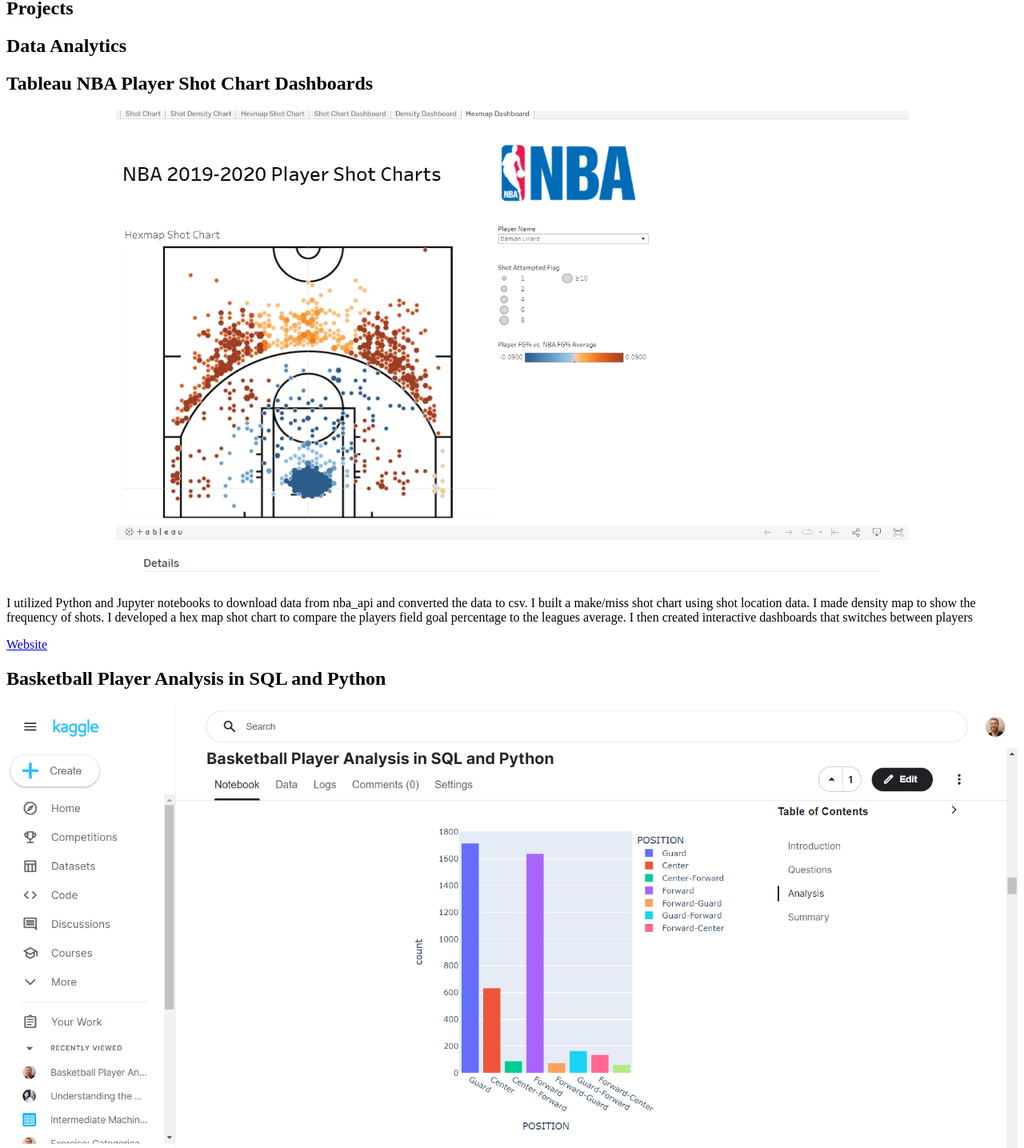
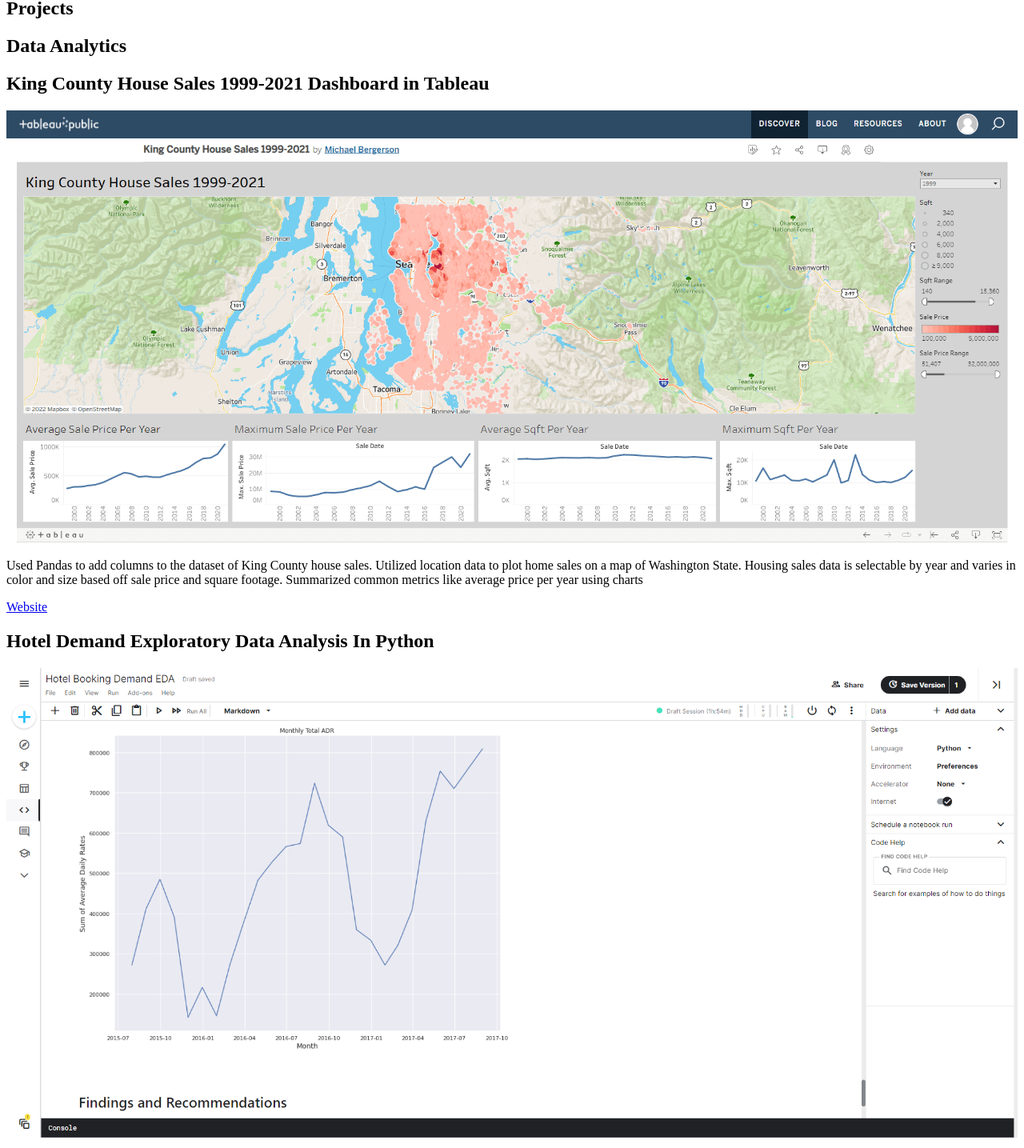
Before and after one commit to anxietyattacked/portfolio-v2, a Next.js app: page / in a window 1280 px wide. Shown: the part 1220-2655 px from the top of the page at 80% size. Built offline with nearby package versions, Linux system fonts and the light colour scheme.

Commit message:
added projects

```diff
--- a/data/dataProject.js
+++ b/data/dataProject.js
@@ -1,4 +1,20 @@
 export const dataProject = [
+  {
+    name: "King County House Sales 1999-2021 Dashboard in Tableau",
+    image: "/images/King County House Sales 1999-2021.png",
+    info: "Used Pandas to add columns to the dataset of King County house sales. Utilized location data to plot home sales on a map of Washington State. Housing sales data is selectable by year and varies  in color and size based off sale price and square footage. Summarized common metrics like average price per year using charts",
+    Link: "https://public.tableau.com/app/profile/michael.bergerson/viz/KingCountyHouseSales1999-2021/Dashboard1",
+    iWidth: 1920,
+    iHeight: 820,
+  },
+  {
+    name: "Hotel Demand Exploratory Data Analysis In Python",
+    image: "/images/Hotel Booking Demand EDA.png",
+    info: "Used a dataset containing reservations for a city hotel and a resort hotel. Cleaned the data by replacing missing values and fixing datetime columns. Analyzed the data using Pandas. Visualized the data using Seaborn. Summarized the finding and made recommendation based of the findings",
+    Link: "https://www.kaggle.com/code/michaelbergerson/hotel-booking-demand-eda",
+    iWidth: 1920,
+    iHeight: 892,
+  },
   {
     name: "Tableau NBA Player Shot Chart Dashboards",
     image: "/images/NBA Shot Charts.png",
```
Also changed, not shown: public/images/Hotel Booking Demand EDA.png (added), public/images/King County House Sales 1999-2021.png (added).
